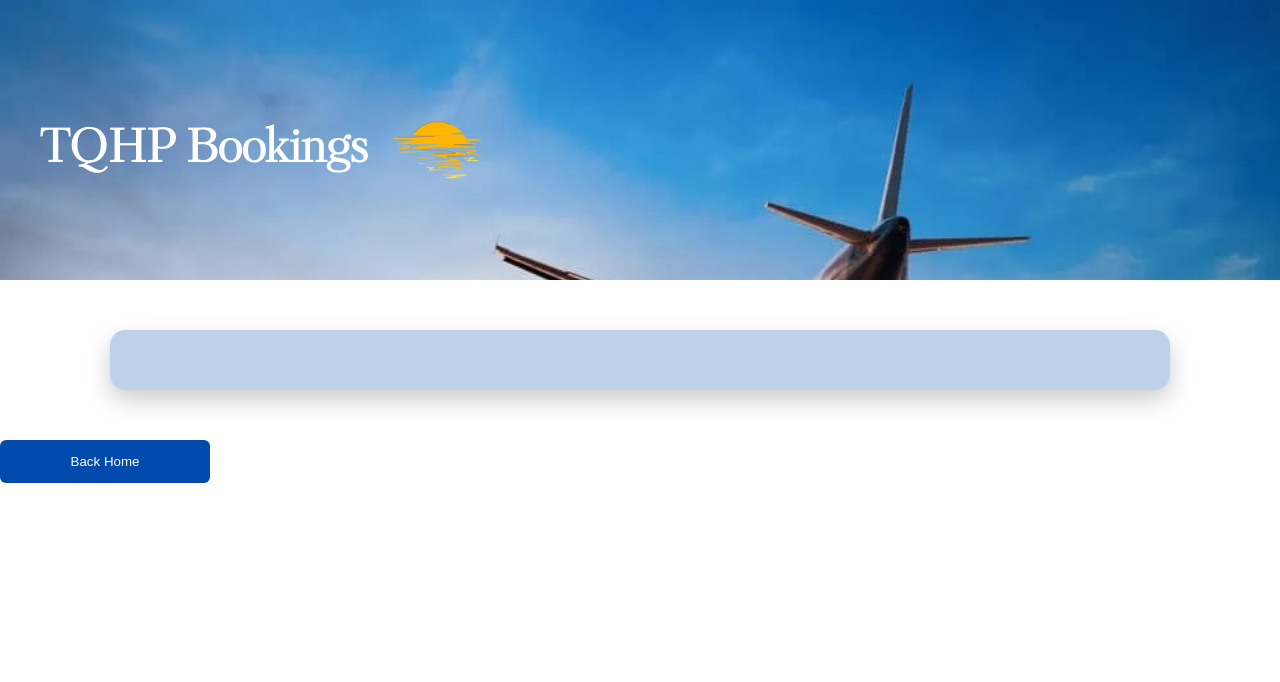
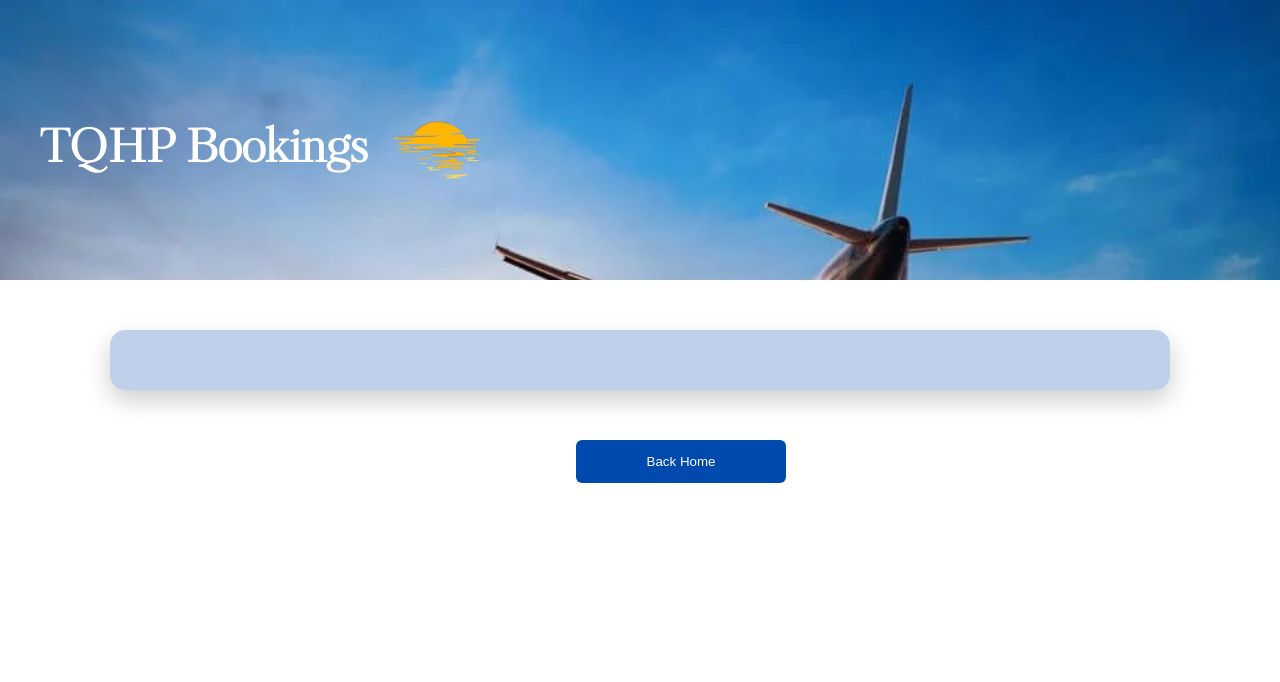
Before and after one commit to heidimusoke/Team_Project, a Flask app: page /searchFlights in a window 1280 px wide. Shown: the top 682 px of the page. Run offline with Flask 3, Linux system fonts and the light colour scheme.

Commit message:
worked on back button

```diff
--- a/project/static/searchFlights.css
+++ b/project/static/searchFlights.css
@@ -162,6 +162,19 @@ body {
     display: flex;
 }
 
+.homeButton {
+  background: #004AAD;
+  color: white;
+  padding: 14px 20px;
+  border: none;
+  border-radius: 6px;
+  position: relative;
+  left: 45%;
+  cursor: pointer;
+  transition: all 0.2s ease;
+  width: 210px;
+}
+
 button {
   background: #004AAD;
   color: white;
@@ -172,7 +185,6 @@ button {
   transition: all 0.2s ease;
   width: 210px;
 }
-
 
 button:hover {
   background: #1a5fd1;
--- a/project/templates/searchFlights.html
+++ b/project/templates/searchFlights.html
@@ -51,7 +51,7 @@
     </table>
     {% endif %}
     </div>
-    <button class = "button"onclick="location.href='/'">Back Home</button>
+    <button class = "homeButton"onclick="location.href='/'">Back Home</button>
     <br>
 
     </div>
```
